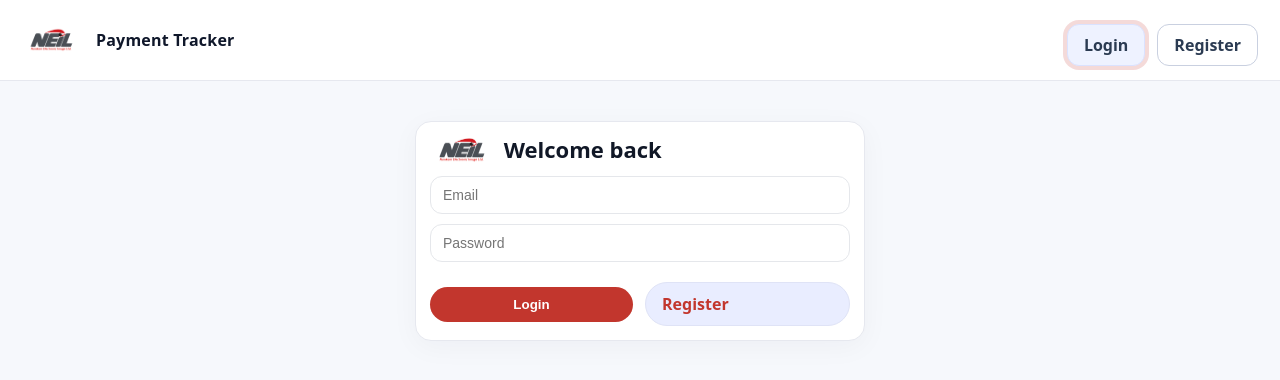
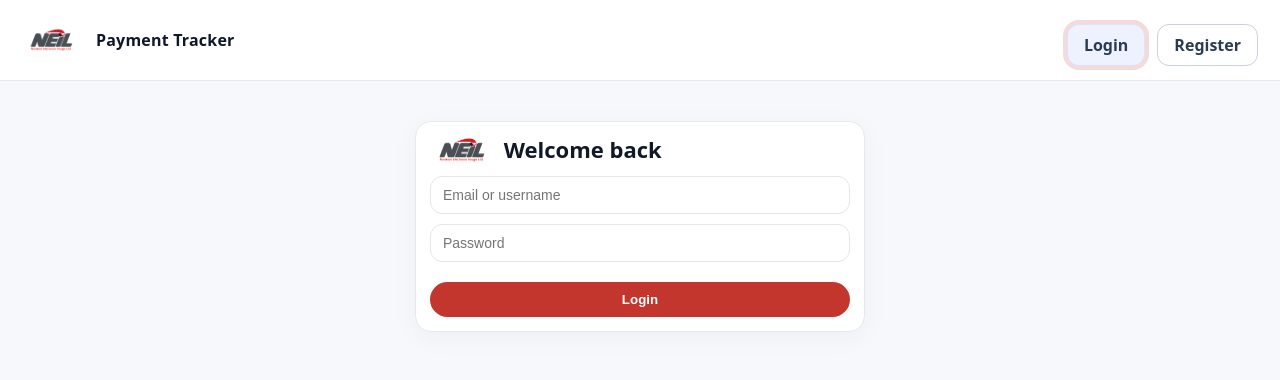
Before and after one commit to anankani164/Payment-Tracker-App, a React (Vite) app in the folder frontend/: page /login in a window 1280 px wide. Shown: the top 380 px of the page. Built offline with nearby package versions, Linux system fonts and the light colour scheme.

Commit message:
Update Login.jsx

```diff
--- a/frontend/src/pages/Login.jsx
+++ b/frontend/src/pages/Login.jsx
@@ -38,12 +38,11 @@
       </div>
       {error && <div className="muted" style={{color:'#b91c1c', marginBottom:10}}>Error: {error}</div>}
       <form onSubmit={submit} style={{display:'grid', gap:10}}>
-        <input type="email" placeholder="Email" value={email} onChange={e=>setEmail(e.target.value)} required />
+        <input type="text" placeholder="Email or username" value={email} onChange={e=>setEmail(e.target.value)} required />
         <input type="password" placeholder="Password" value={password} onChange={e=>setPassword(e.target.value)} required />
         <div className="auth-actions">
           <button className="btn" disabled={loading}>{loading?'Signing in…':'Login'}</button>
-          <Link className="btn secondary" to="/register">Register</Link>
-        </div>
+          </div>
       </form>
     </div>
   );
```
